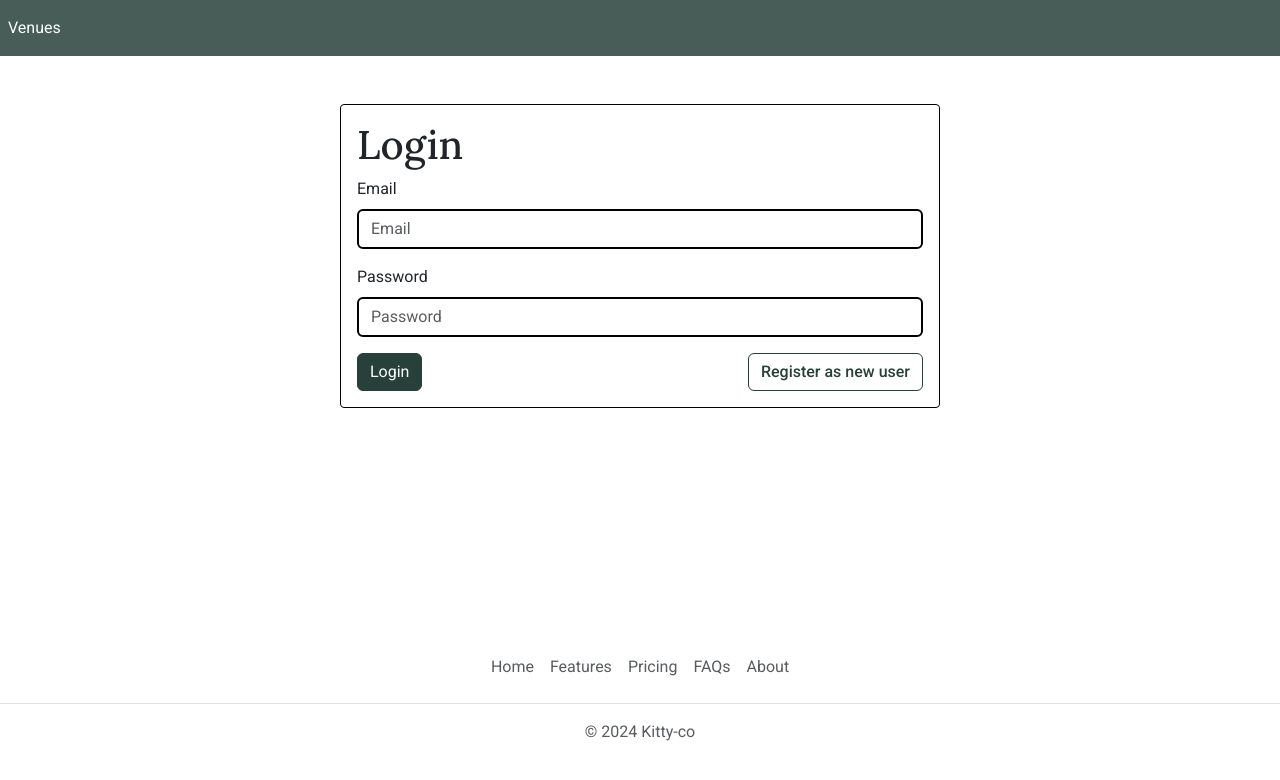
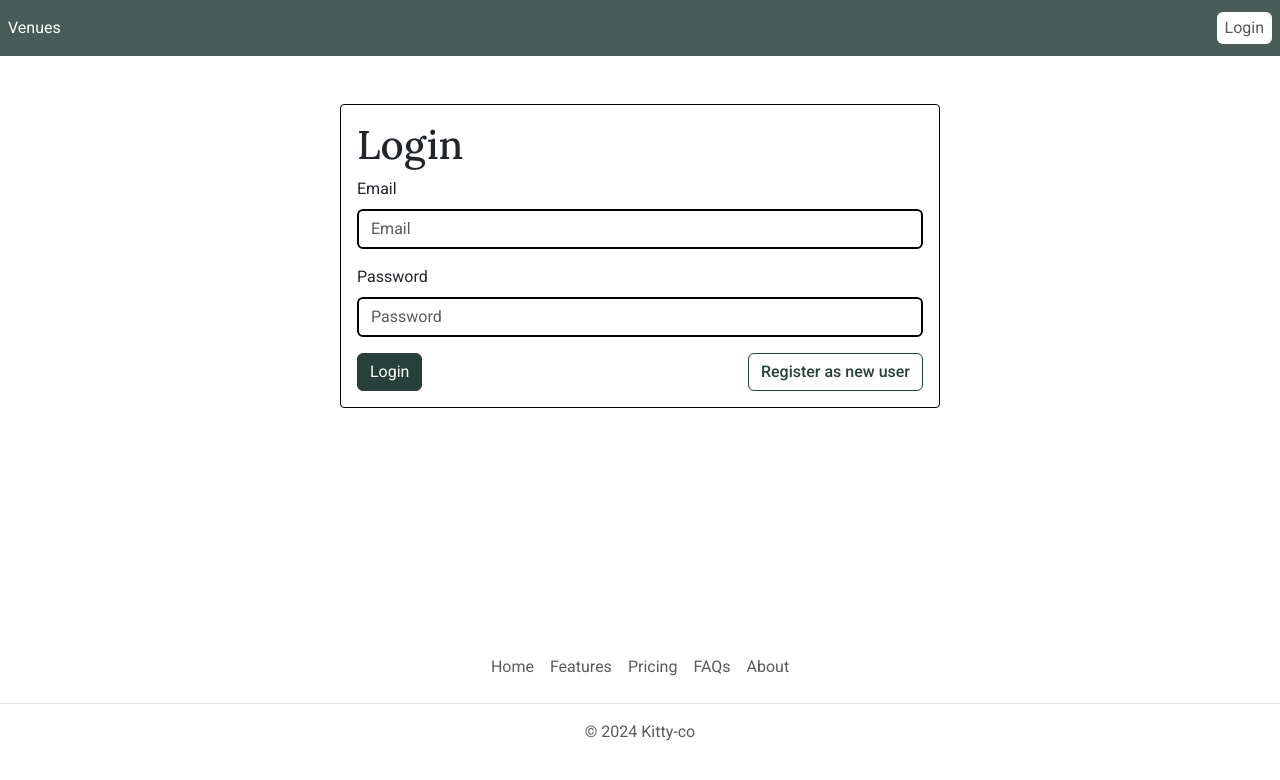
Before and after one commit to KityLinn/Linn-Kristine-Exam-2, a React (Vite) app: page /login in a window 1280 px wide. Shown: the top 780 px of the page. Built offline with nearby package versions, Linux system fonts and the light colour scheme.

Commit message:
created login button case user is not logged inn

```diff
--- a/src/components/Header.jsx
+++ b/src/components/Header.jsx
@@ -101,10 +101,15 @@ export function Header() {
               </li>
             )}
           </ul>
-          {isLogged && (
+          {isLogged ? (
                     <Link to= "/logout" className="nav-link px-2 text-muted btn btn-outline-primary bg-white p-1 me-2">
                       Logout
                     </Link>
+                  ) : (
+                    <Link to= "/login" className="nav-link px-2 text-muted btn btn-outline-primary bg-white p-1 me-2">
+                    Login
+                  </Link>
+
                   )}
         </Navbar>
       </header>
```
